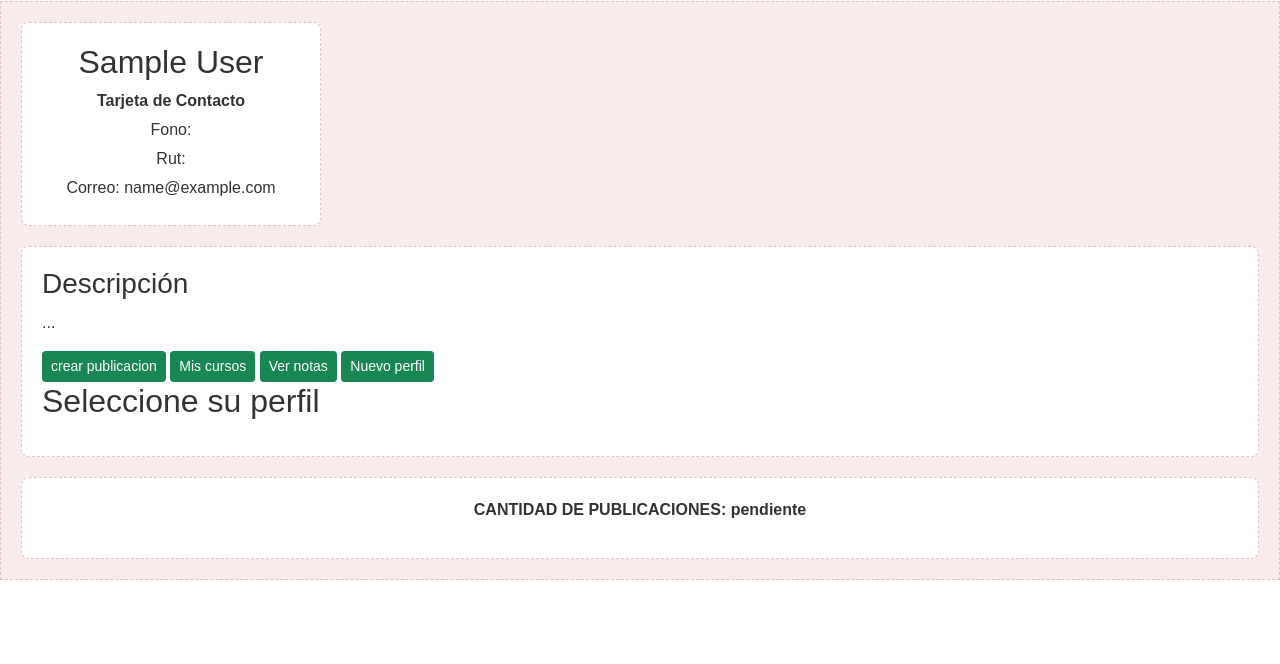
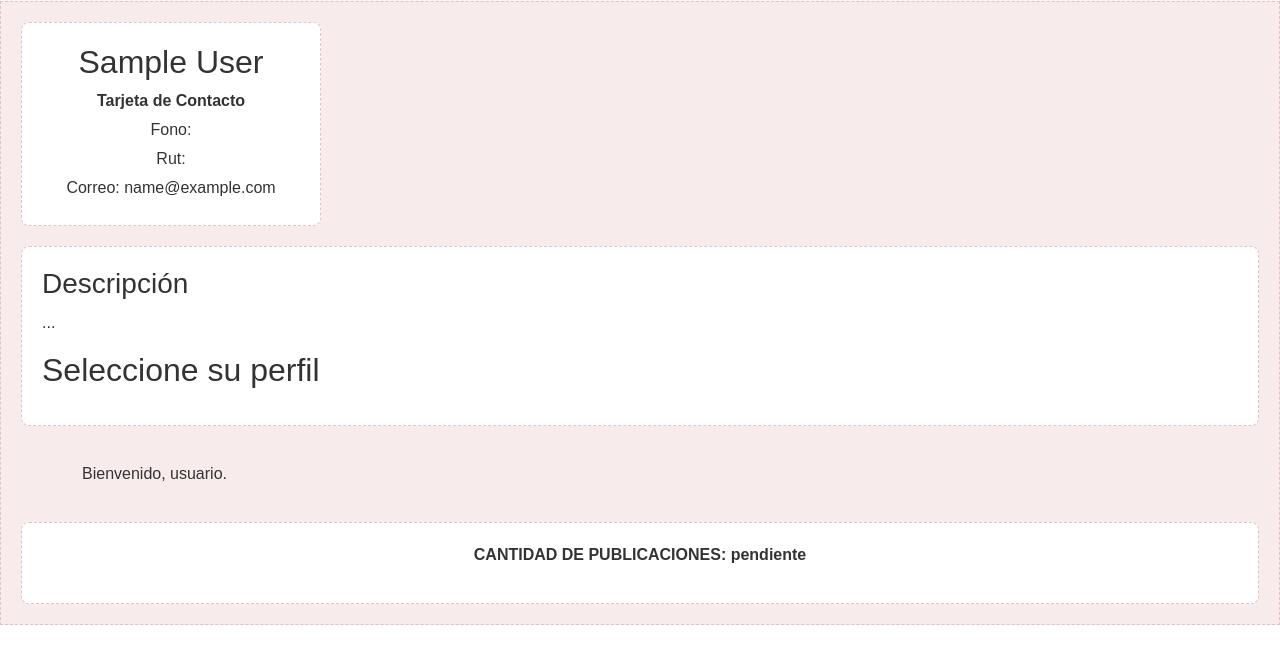
Before and after one commit to VadasmeC/Portafolio-De-TItulos, a Django app: page /perfil/ in a window 1280 px wide. Shown: the part 85-749 px from the top of the page. Run offline with Django 4.2, Linux system fonts and the light colour scheme; the visitor is signed in with stand-in values (Sample User, id 1).

Commit message:
pequeño cambio

```diff
--- a/Fase 2/projecto/core/templates/core/perfil.html
+++ b/Fase 2/projecto/core/templates/core/perfil.html
@@ -18,13 +18,6 @@
     <div class="perfil-descripcion">
         <h3>Descripción</h3>
         <p>...</p>
-        <div class="col-md-8">
-            <a href="{% url 'crear publicacion' %}" class="btn btn-sm btn-success">crear publicacion</a>
-            <a href="{% url 'index_profesor' %}" class="btn btn-sm btn-success">Mis cursos</a>
-            <a href="{% url 'lista_notas' %}" class="btn btn-sm btn-success">Ver notas</a>
-            <a href="{% url 'test' %}" class="btn btn-sm btn-success">Nuevo perfil</a>
-
-
         <div class="dropdown">
           <h2>Seleccione su perfil</h2>
           <ul>
@@ -38,6 +31,13 @@
           </ul>
       </div>
   </div>
+        <div class="container mt-3">
+        {% if es_profesor %}
+        <p>Bienvenido, profesor. Tienes acceso a secciones especiales para profesores.</p>
+        <a href="{% url 'test' %}" class="btn btn-sm btn-success">Nuevo perfil</a>
+          {% else %}
+        <p>Bienvenido, usuario.</p>
+          {% endif %}
         </div>
 
     <div class="perfil-publicaciones">
--- a/Fase 2/projecto/core/templates/notas/index_profesor.html
+++ b/Fase 2/projecto/core/templates/notas/index_profesor.html
@@ -42,6 +42,6 @@
         <p>No hay asignaturas asociadas a este curso.</p>
     {% endif %}
 
-    <a href="{% url 'home' %}" class="btn btn-secondary">Volver a seleccionar perfil</a>
+    <a href="{% url 'perfil' %}" class="btn btn-secondary">Volver a seleccionar perfil</a>
 </div>
 {% endblock %}
--- a/Fase 2/projecto/core/views.py
+++ b/Fase 2/projecto/core/views.py
@@ -55,20 +55,26 @@ def test(request):
 
 @login_required
 def perfil(request):
-        # Verificar si el usuario tiene un perfil de Persona
+    # Inicializar variables
+    perfiles_con_curso = []
+    es_profesor = False
+
+    # Verificar si el usuario tiene un perfil de Persona
     if hasattr(request.user, 'personas'):
         persona = request.user.personas
         # Obtener todos los perfiles de esa persona
         perfiles = persona.perfiles.all()
 
         # Para cada perfil, obtener el nombre del perfil y el curso asociado
-        perfiles_con_curso = [(perfil.PEPE_ID, perfil.PEPE_PERF_ID.PERF_NOMBRE, perfil.PEPE_CURS_ID.CURS_NOMBRE) for perfil in perfiles]
-
-    else:
-        perfiles_con_curso = []
+        for perfil in perfiles:
+            perfiles_con_curso.append((perfil.PEPE_ID, perfil.PEPE_PERF_ID.PERF_NOMBRE, perfil.PEPE_CURS_ID.CURS_NOMBRE))
+            # Verificar si el perfil es de profesor
+            if perfil.PEPE_PERF_ID.PERF_ID == 1:
+                es_profesor = True
 
     context = {
         'perfiles_con_curso': perfiles_con_curso,
+        'es_profesor': es_profesor,
     }
 
     if request.method == 'POST':
```
Lines whose indentation alone changed are shown as unchanged.
